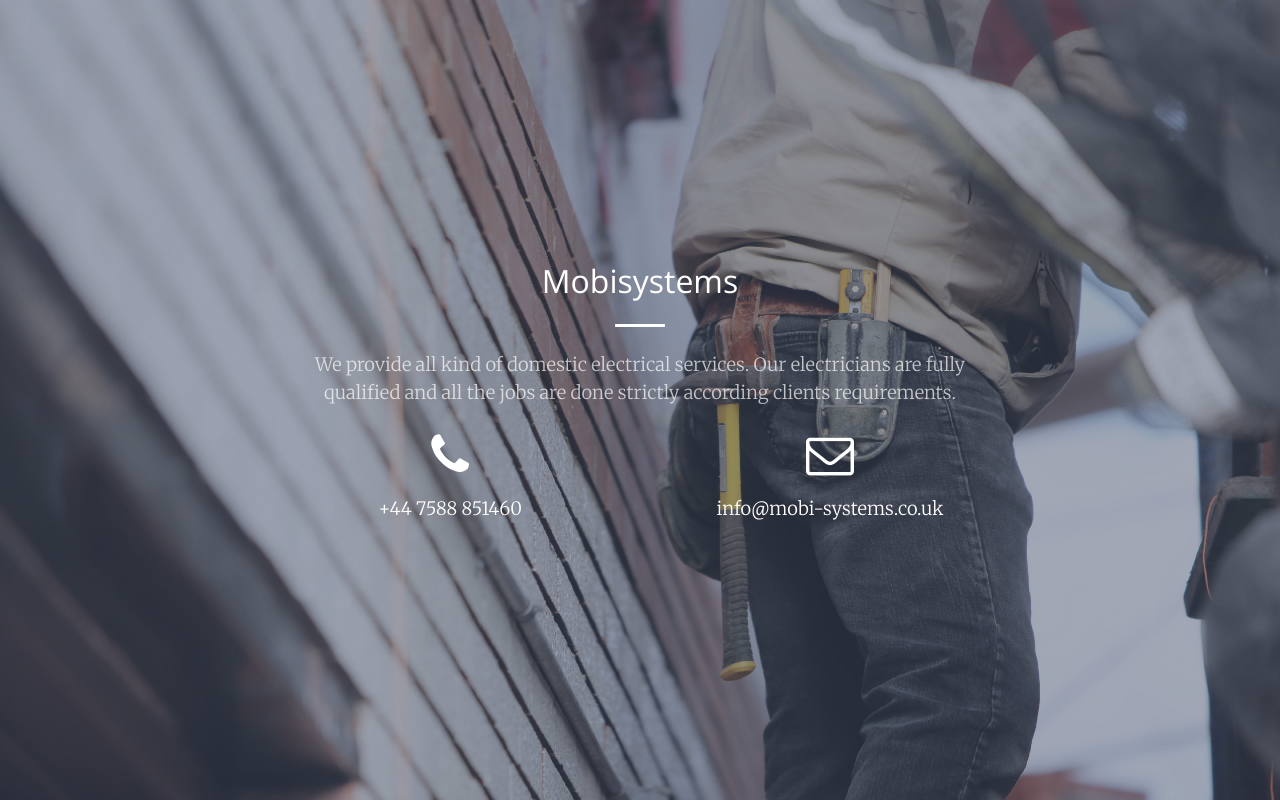
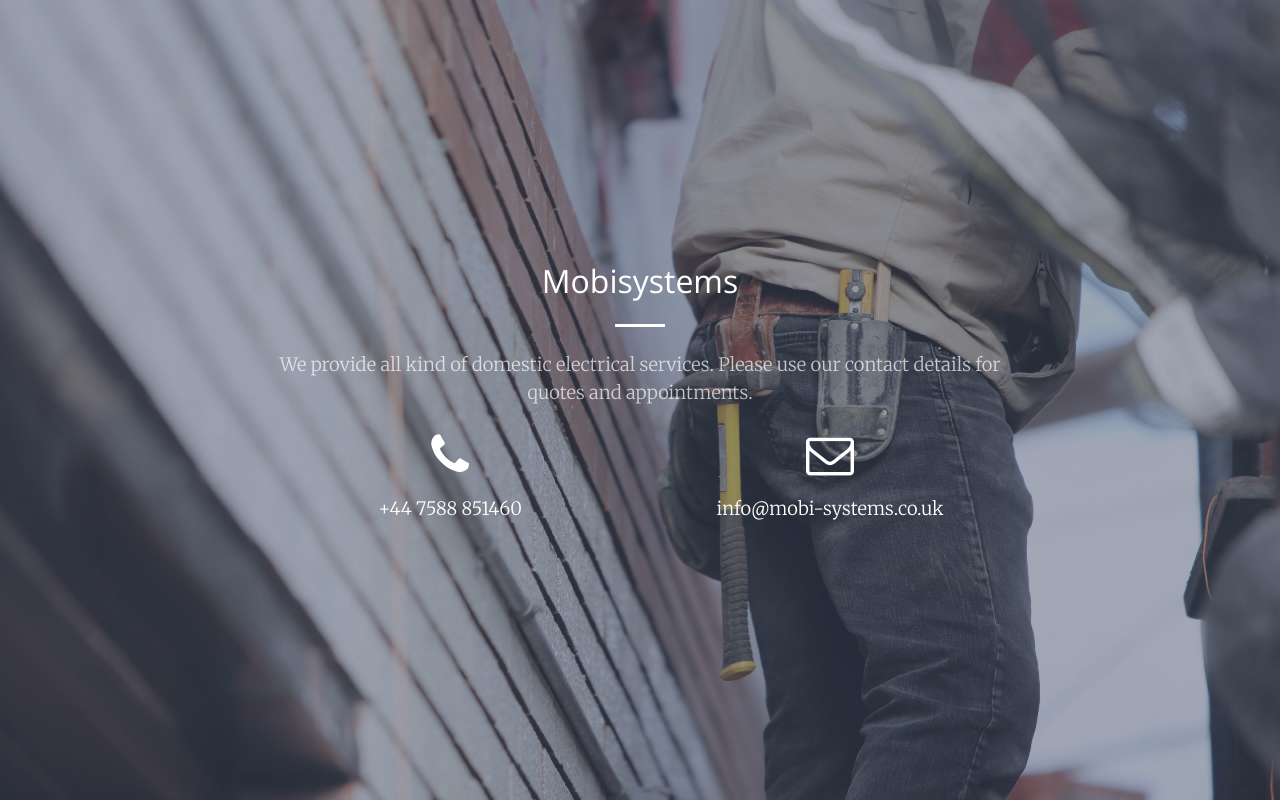
Before and after one commit to mobi-systems/mobisystems, a plain HTML site: page index.html in a window 1280 px wide. Drawn offline with nearby package versions, Linux system fonts and the light colour scheme.

Commit message:
Update index.html
copy changes

```diff
--- a/index.html
+++ b/index.html
@@ -34,7 +34,7 @@
           <div class="col-lg-8 mx-auto text-center">
             <h2 class="section-heading">Mobisystems</h2>
             <hr class="my-4">
-            <p class="text-faded mb-4">We provide all kind of domestic electrical services. Our electricians are fully qualified and all the jobs are done strictly according clients requirements.</p>
+            <p class="text-faded mb-4">We provide all kind of domestic electrical services. Please use our contact details for quotes and appointments.</p>
           </div>
         </div>
         <div class="row">
```
